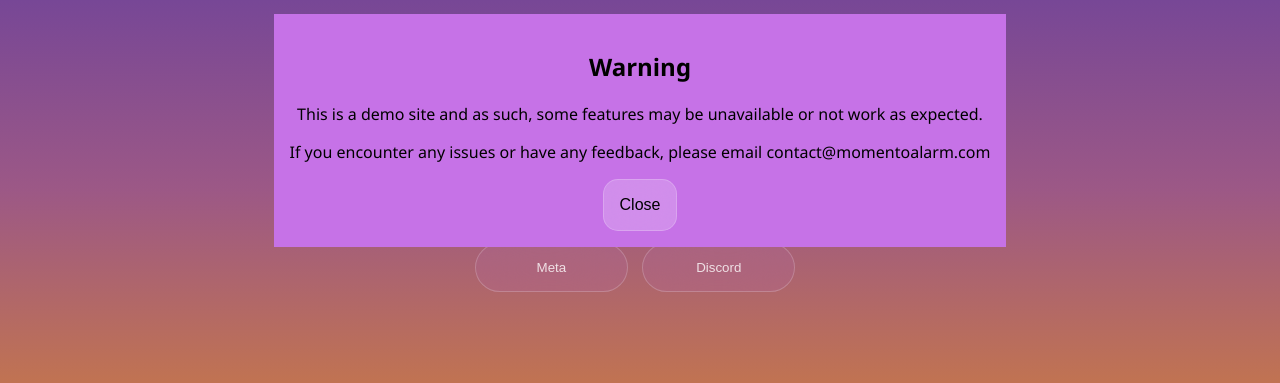
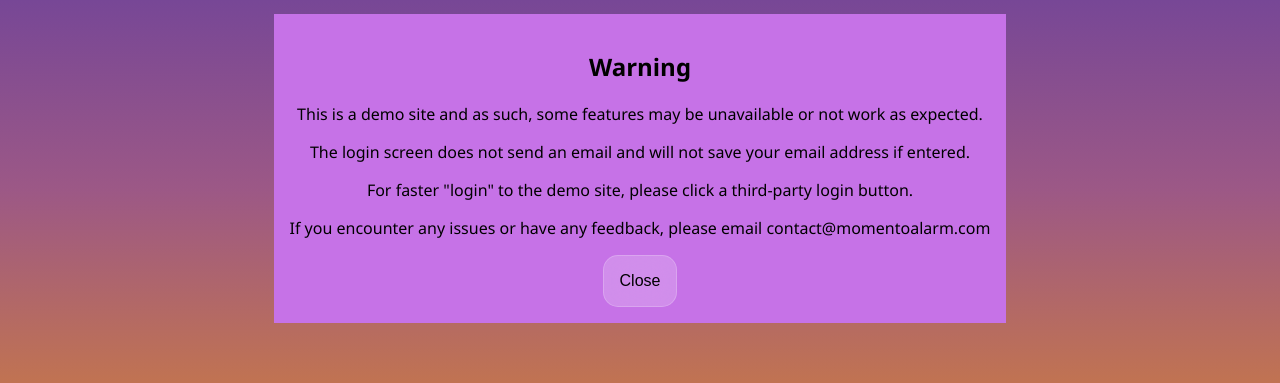
Before and after one commit to Tman1314/Momento-Basic, a plain HTML site: page index.html in a window 1280 px wide. Shown: the part 411-794 px from the top of the page. Drawn offline with Linux system fonts and the light colour scheme.

Commit message:
Edited warning on Login page.

```diff
--- a/index.html
+++ b/index.html
@@ -33,6 +33,8 @@
         <div id="dialogContent">
             <h2>Warning</h2>
             <p>This is a demo site and as such, some features may be unavailable or not work as expected.</p>
+            <p>The login screen does not send an email and will not save your email address if entered.</p>
+            <p>For faster "login" to the demo site, please click a third-party login button.</p>
             <p>If you encounter any issues or have any feedback, please email contact@momentoalarm.com</p>
             <button id="closeDialogBtn" class="glassBtn">Close</button>
         </div>
```
